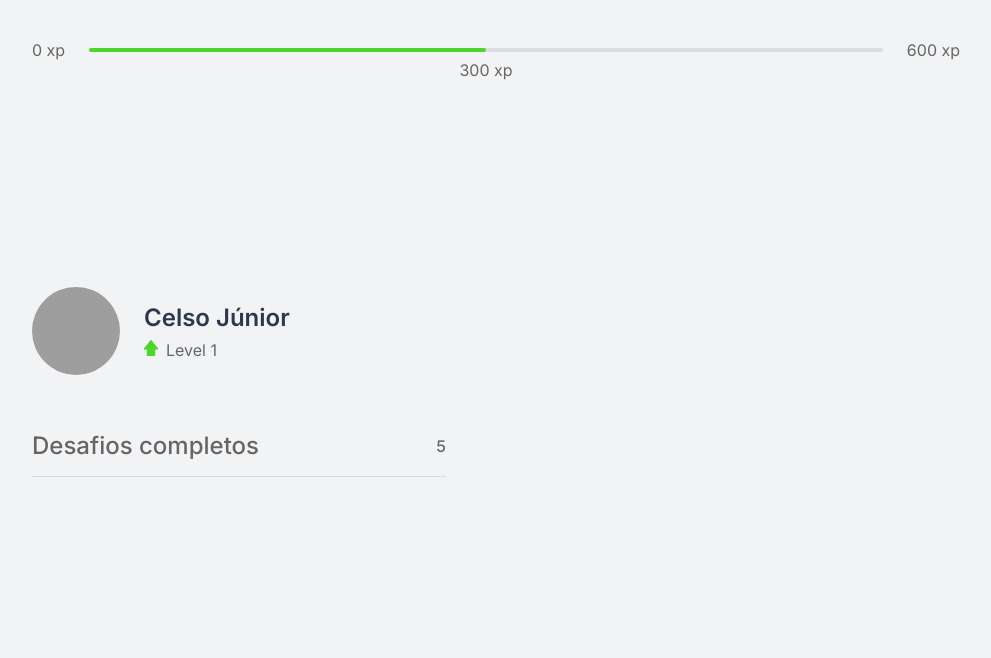
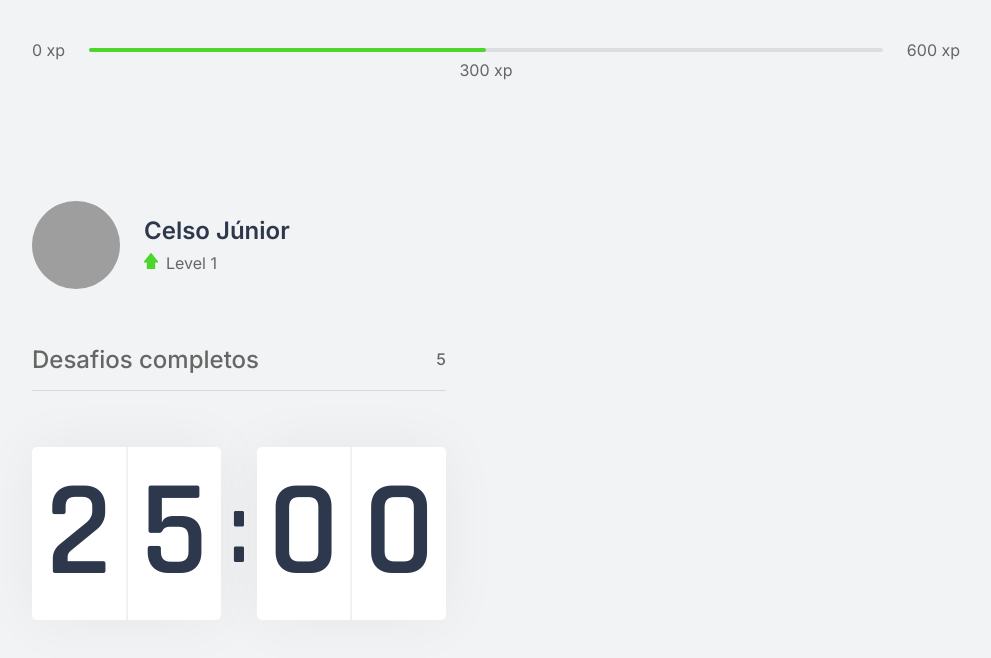
Before and after one commit to Gubeal/move-it, a Next.js app in the folder moveit-next/: page / in a window 1280 px wide. Shown: the top 658 px of the page, without its empty margins (144-1135 px from the left). Built offline with nearby package versions, Linux system fonts and the light colour scheme; grey boxes are pictures that could not be loaded.

Commit message:
Create Countdown Component

```diff
--- /dev/null
+++ b/moveit-next/src/components/Countdown.tsx
@@ -0,0 +1,17 @@
+import styles from '../styles/components/Countdown.module.css';
+
+export function Countdown() {
+  return (
+    <div className={styles.countdownContainer}>
+      <div>
+        <span>2</span>
+        <span>5</span>
+      </div>
+      <span>:</span>
+      <div>
+        <span>0</span>
+        <span>0</span>
+      </div>
+    </div>
+  );
+}
--- a/moveit-next/src/pages/index.tsx
+++ b/moveit-next/src/pages/index.tsx
@@ -1,4 +1,5 @@
 import { CompletedChallenges } from "../components/CompletedChallenges";
+import { Countdown } from "../components/Countdown";
 import { ExperienceBar } from "../components/ExperienceBar";
 import { Profile } from "../components/Profile";
 import styles from "../styles/pages/Home.module.css";
@@ -11,6 +12,7 @@
         <div>
           <Profile />
           <CompletedChallenges />
+          <Countdown />
         </div>
         <div>
 
--- /dev/null
+++ b/moveit-next/src/styles/components/Countdown.module.css
@@ -0,0 +1,36 @@
+.countdownContainer {
+  display: flex;
+  align-items: center;
+  font-family: Rajdhani;
+  font-weight: 600;
+  color: var(--title);
+}
+
+.countdownContainer > div {
+  flex: 1;
+
+  display: flex;
+  align-items: center;
+  justify-content: space-evenly;
+
+  background: var(--white);
+  box-shadow: 0 0 60px rgba(0, 0, 0, 0.05);
+  border-radius: 5px;
+  font-size: 8.5rem;
+  text-align: center;
+}
+
+.countdownContainer > div span:first-child {
+  flex: 1;
+  border-right: 1px solid #f0f1f3;
+}
+
+.countdownContainer > div span:last-child {
+  flex: 1;
+  border-left: 1px solid #f0f1f3;
+}
+
+.countdownContainer > span {
+  font-size: 6.25rem;
+  margin: 0 0.5rem;
+}
```
